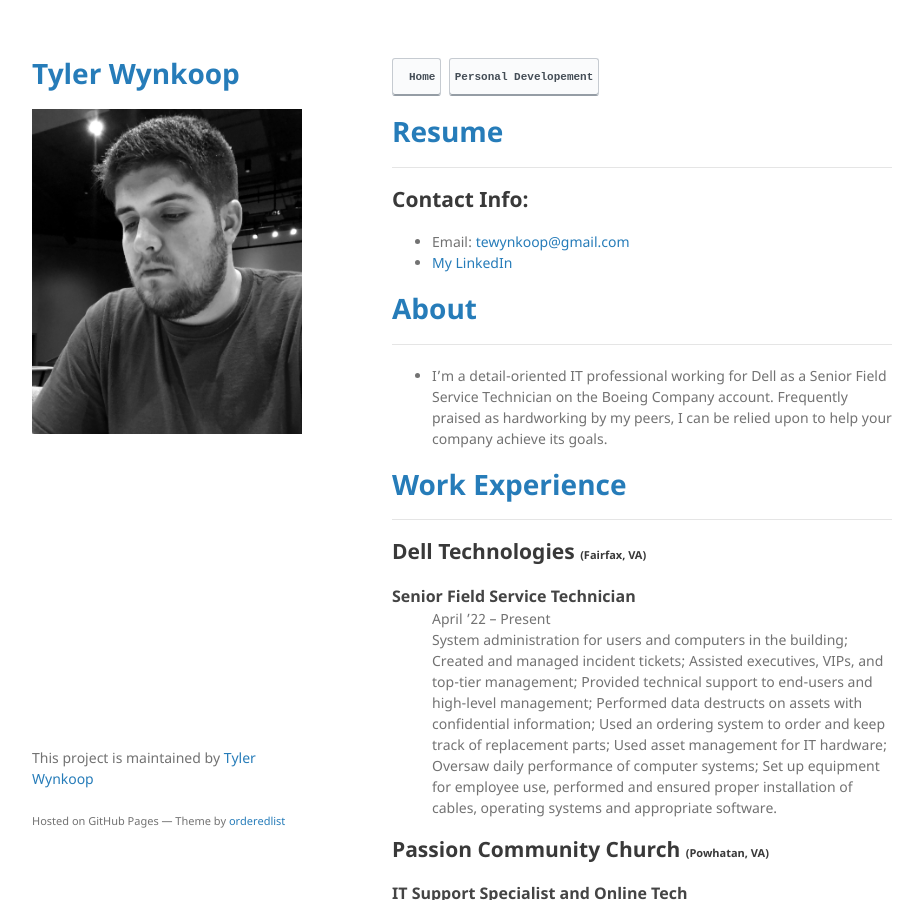
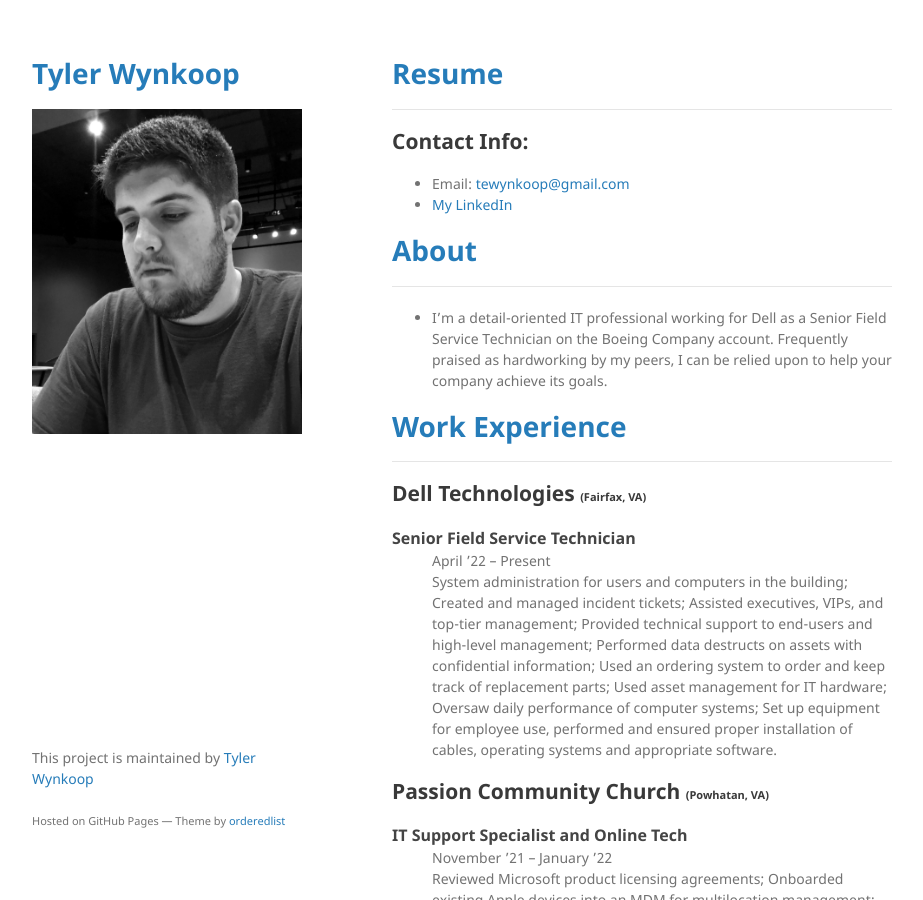
Before and after one commit to tewynkoop/TylerWynkoop, a Jekyll site: the page built from index.md, in a window 1280 px wide and 900 px high. Shown: the whole window, without its empty margins (178-1101 px from the left). Built offline with Jekyll 4.4.1, drawn with Linux system fonts in a browser that asks for light colours; a script that is not in the unit is left out; our own code applies the rules of GitHub Pages for plain Markdown files.

Commit message:
Update index.md

```diff
--- a/index.md
+++ b/index.md
@@ -1,9 +1,6 @@
 ---
 layout: default
 ---
-
-# [<kbd> <br>  Home  <br> </kbd>](./index.html)  [<kbd> <br>  Personal Developement  <br> </kbd>](./personal-developement.html)
-
 
 # <span style="color:#267CB9"> Resume </span>
 -----
```
